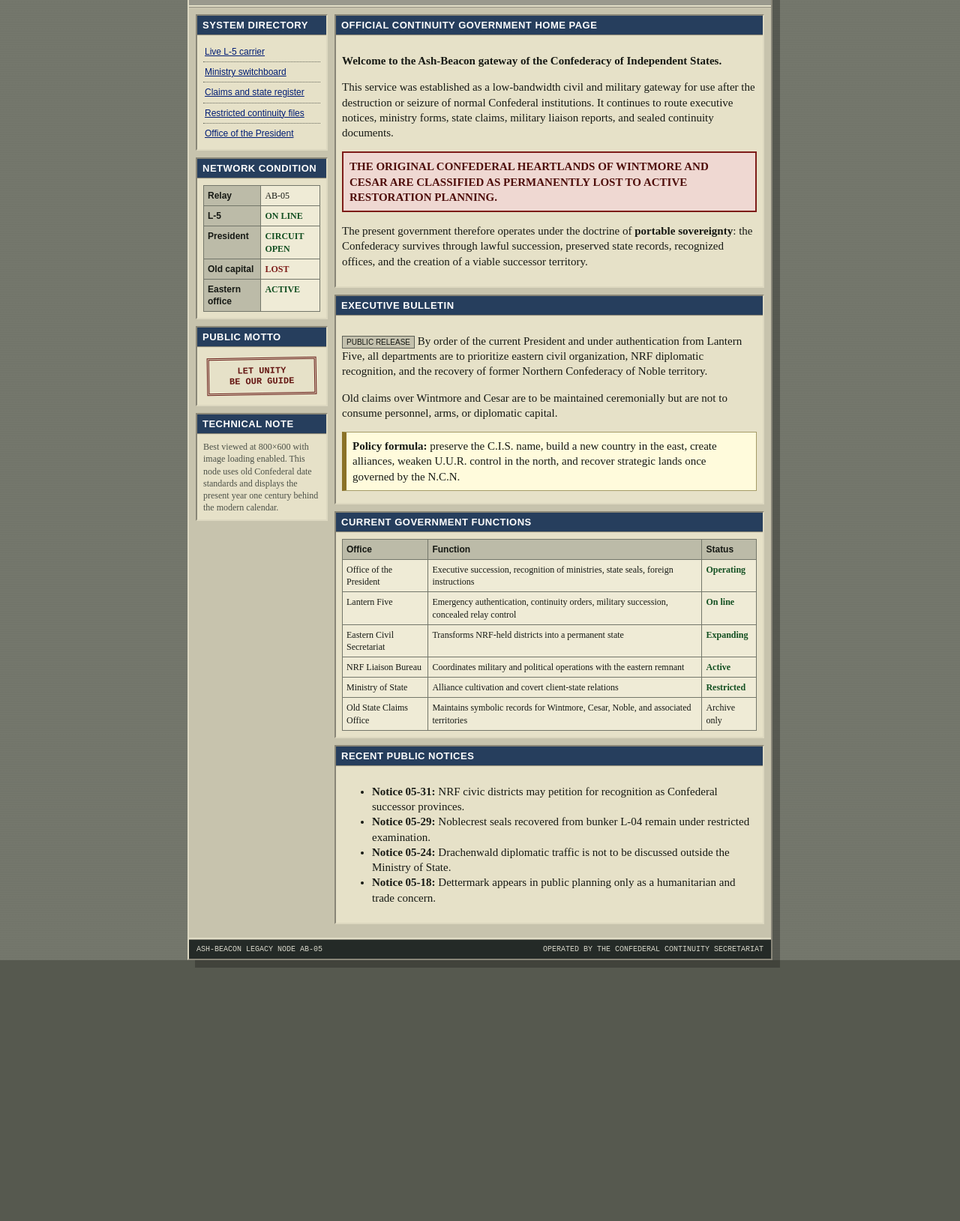
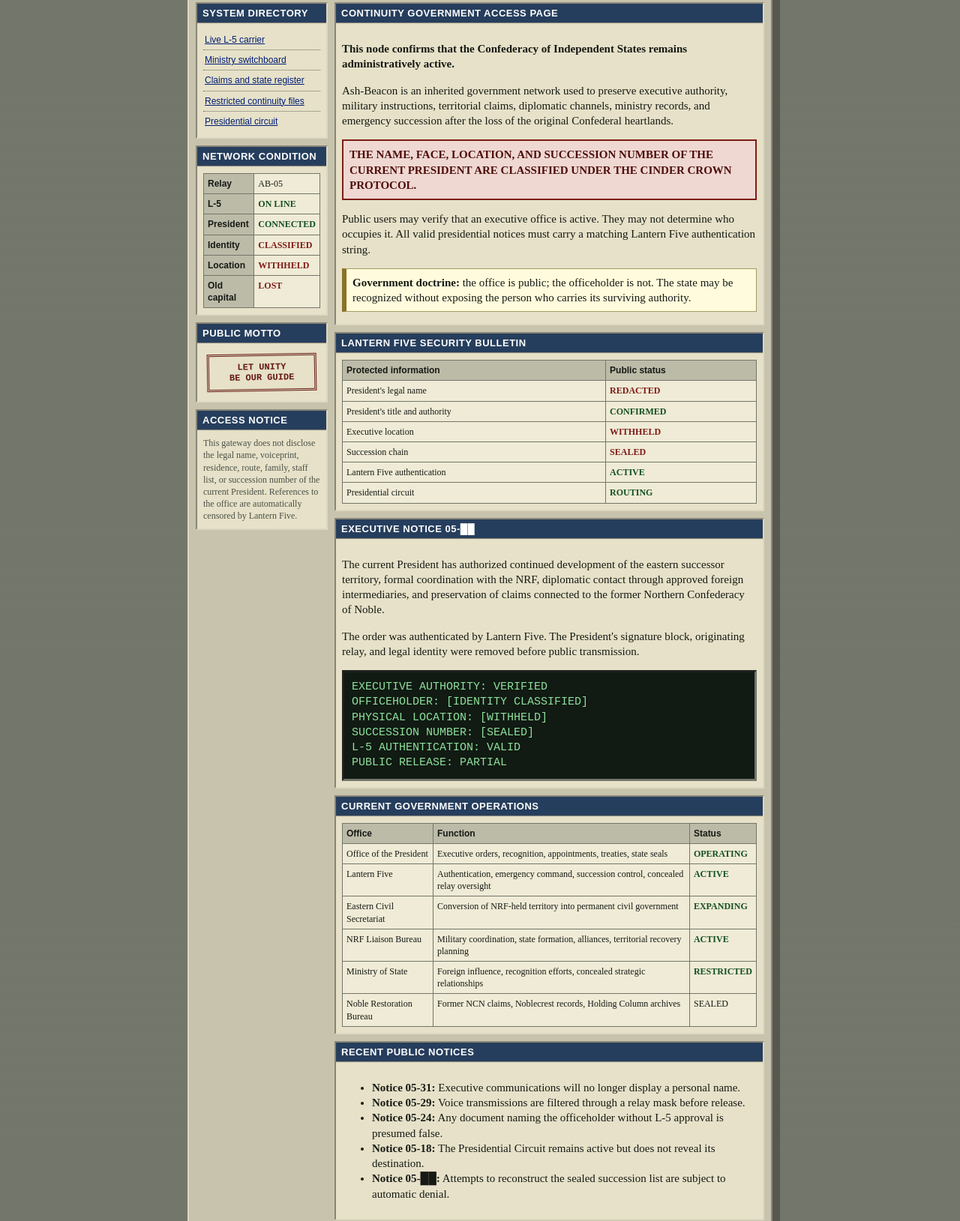
Before and after one commit to UURWEB/ASH-BEACON, a plain HTML site: page index.html in a window 1280 px wide. Shown: the part 270-1899 px from the top of the page at 75% size. Before the commit the page ends 1601 px from the top, so only its background shows below. Drawn offline with Linux system fonts and the light colour scheme.

Commit message:
Update index.html

```diff
--- a/index.html
+++ b/index.html
@@ -1,60 +1,241 @@
 <!doctype html>
 <html lang="en">
-<head><meta charset="utf-8"><meta name="viewport" content="width=device-width,initial-scale=1">
-<title>ASH-BEACON // CIS Continuity Government</title><link rel="stylesheet" href="assets/style.css"></head>
-<body ><div class="site">
-<div class="utility"><span>C.I.S. CONTINUITY NETWORK // ASH-BEACON NODE</span><span id="clock"></span></div>
-<header class="header"><div class="flagbox"><img src="assets/cis-flag.png" alt="CIS flag"></div>
-<div class="headtext"><h1>ASH-BEACON</h1><p>CONFEDERACY OF INDEPENDENT STATES — CONTINUITY GOVERNMENT SERVICE</p>
-<span class="statusline">NODE AB-05 · LEGACY PUBLIC/GOVERNMENT GATEWAY · 14.4 KBPS</span></div></header>
-<div class="marquee"><span>NOTICE: THIS SYSTEM REMAINS UNDER THE EMERGENCY AUTHORITY OF LANTERN FIVE. UNAUTHORIZED MIRRORING OF STATE SEALS IS PROHIBITED. PRESIDENTIAL CIRCUIT AVAILABLE.</span></div>
+<head>
+<meta charset="utf-8">
+<meta name="viewport" content="width=device-width,initial-scale=1">
+<title>ASH-BEACON // Restricted Continuity Gateway</title>
+<link rel="stylesheet" href="assets/style.css">
+</head>
+<body>
+<div class="site">
+  <div class="utility">
+    <span>C.I.S. CONTINUITY NETWORK // ASH-BEACON NODE</span>
+    <span id="clock"></span>
+  </div>
+
+  <header class="header">
+    <div class="flagbox">
+      <img src="assets/cis-flag.png" alt="CIS flag">
+    </div>
+    <div class="headtext">
+      <h1>ASH-BEACON</h1>
+      <p>CONFEDERACY OF INDEPENDENT STATES — RESTRICTED CONTINUITY SERVICE</p>
+      <span class="statusline">NODE AB-05 · GOVERNMENT PRESERVATION NETWORK · AUTHORITY UNDISCLOSED</span>
+    </div>
+  </header>
+
+  <div class="marquee">
+    <span>
+      NOTICE: PRESIDENTIAL IDENTITY, LOCATION, SUCCESSION RECORD, AND PHYSICAL COMMAND POST REMAIN CLASSIFIED.
+      LANTERN FIVE AUTHENTICATION IS REQUIRED FOR ALL EXECUTIVE ORDERS.
+    </span>
+  </div>
+
   <nav class="nav">
-<a href="index.html" class="active">FRONT PAGE</a><a href="broadcast.html" >L-5 BROADCAST</a>
-<a href="ministries.html" >GOVERNMENT OFFICES</a><a href="registry.html" >STATE REGISTRY</a>
-<a href="files.html" >SEALED FILES</a><a href="circuit.html" >PRESIDENTIAL CIRCUIT</a>
+    <a href="index.html" class="active">FRONT PAGE</a>
+    <a href="broadcast.html">L-5 BROADCAST</a>
+    <a href="ministries.html">GOVERNMENT OFFICES</a>
+    <a href="registry.html">STATE REGISTRY</a>
+    <a href="files.html">SEALED FILES</a>
+    <a href="circuit.html">PRESIDENTIAL CIRCUIT</a>
   </nav>
 
   <main class="content">
     <div class="sidebar">
-<section class="box"><h2>SYSTEM DIRECTORY</h2><div class="inside"><ul class="menu">
-<li><a href="broadcast.html">Live L-5 carrier</a></li><li><a href="ministries.html">Ministry switchboard</a></li>
-<li><a href="registry.html">Claims and state register</a></li><li><a href="files.html">Restricted continuity files</a></li>
-<li><a href="circuit.html">Office of the President</a></li></ul></div></section>
-<section class="box"><h2>NETWORK CONDITION</h2><div class="inside"><table>
-<tr><th>Relay</th><td>AB-05</td></tr><tr><th>L-5</th><td class="good">ON LINE</td></tr>
-<tr><th>President</th><td class="good">CIRCUIT OPEN</td></tr><tr><th>Old capital</th><td class="bad">LOST</td></tr>
-<tr><th>Eastern office</th><td class="good">ACTIVE</td></tr></table></div></section>
-<section class="box"><h2>PUBLIC MOTTO</h2><div class="inside"><div class="seal">LET UNITY<br>BE OUR GUIDE</div></div></section>
-<section class="box"><h2>TECHNICAL NOTE</h2><div class="inside small">Best viewed at 800×600 with image loading enabled. This node uses old Confederal date standards and displays the present year one century behind the modern calendar.</div></section>
+      <section class="box">
+        <h2>SYSTEM DIRECTORY</h2>
+        <div class="inside">
+          <ul class="menu">
+            <li><a href="broadcast.html">Live L-5 carrier</a></li>
+            <li><a href="ministries.html">Ministry switchboard</a></li>
+            <li><a href="registry.html">Claims and state register</a></li>
+            <li><a href="files.html">Restricted continuity files</a></li>
+            <li><a href="circuit.html">Presidential circuit</a></li>
+          </ul>
         </div>
+      </section>
+
+      <section class="box">
+        <h2>NETWORK CONDITION</h2>
+        <div class="inside">
+          <table>
+            <tr><th>Relay</th><td>AB-05</td></tr>
+            <tr><th>L-5</th><td class="good">ON LINE</td></tr>
+            <tr><th>President</th><td class="good">CONNECTED</td></tr>
+            <tr><th>Identity</th><td class="bad">CLASSIFIED</td></tr>
+            <tr><th>Location</th><td class="bad">WITHHELD</td></tr>
+            <tr><th>Old capital</th><td class="bad">LOST</td></tr>
+          </table>
+        </div>
+      </section>
+
+      <section class="box">
+        <h2>PUBLIC MOTTO</h2>
+        <div class="inside">
+          <div class="seal">LET UNITY<br>BE OUR GUIDE</div>
+        </div>
+      </section>
+
+      <section class="box">
+        <h2>ACCESS NOTICE</h2>
+        <div class="inside small">
+          This gateway does not disclose the legal name, voiceprint, residence, route, family,
+          staff list, or succession number of the current President. References to the office
+          are automatically censored by Lantern Five.
+        </div>
+      </section>
+    </div>
+
     <div class="maincol">
-<section class="box"><h2>OFFICIAL CONTINUITY GOVERNMENT HOME PAGE</h2><div class="inside">
-<p><b>Welcome to the Ash-Beacon gateway of the Confederacy of Independent States.</b></p>
-<p>This service was established as a low-bandwidth civil and military gateway for use after the destruction or seizure of normal Confederal institutions. It continues to route executive notices, ministry forms, state claims, military liaison reports, and sealed continuity documents.</p>
-<div class="alert">THE ORIGINAL CONFEDERAL HEARTLANDS OF WINTMORE AND CESAR ARE CLASSIFIED AS PERMANENTLY LOST TO ACTIVE RESTORATION PLANNING.</div>
-<p>The present government therefore operates under the doctrine of <b>portable sovereignty</b>: the Confederacy survives through lawful succession, preserved state records, recognized offices, and the creation of a viable successor territory.</p>
-</div></section>
-<section class="box"><h2>EXECUTIVE BULLETIN</h2><div class="inside">
-<p><span class="level">PUBLIC RELEASE</span> By order of the current President and under authentication from Lantern Five, all departments are to prioritize eastern civil organization, NRF diplomatic recognition, and the recovery of former Northern Confederacy of Noble territory.</p>
-<p>Old claims over Wintmore and Cesar are to be maintained ceremonially but are not to consume personnel, arms, or diplomatic capital.</p>
-<div class="note"><b>Policy formula:</b> preserve the C.I.S. name, build a new country in the east, create alliances, weaken U.U.R. control in the north, and recover strategic lands once governed by the N.C.N.</div>
-</div></section>
-<section class="box"><h2>CURRENT GOVERNMENT FUNCTIONS</h2><div class="inside"><table>
+      <section class="box">
+        <h2>CONTINUITY GOVERNMENT ACCESS PAGE</h2>
+        <div class="inside">
+          <p><b>This node confirms that the Confederacy of Independent States remains administratively active.</b></p>
+
+          <p>
+            Ash-Beacon is an inherited government network used to preserve executive authority,
+            military instructions, territorial claims, diplomatic channels, ministry records,
+            and emergency succession after the loss of the original Confederal heartlands.
+          </p>
+
+          <div class="alert">
+            THE NAME, FACE, LOCATION, AND SUCCESSION NUMBER OF THE CURRENT PRESIDENT
+            ARE CLASSIFIED UNDER THE CINDER CROWN PROTOCOL.
+          </div>
+
+          <p>
+            Public users may verify that an executive office is active. They may not determine
+            who occupies it. All valid presidential notices must carry a matching Lantern Five
+            authentication string.
+          </p>
+
+          <div class="note">
+            <b>Government doctrine:</b> the office is public; the officeholder is not.
+            The state may be recognized without exposing the person who carries its surviving authority.
+          </div>
+        </div>
+      </section>
+
+      <section class="box">
+        <h2>LANTERN FIVE SECURITY BULLETIN</h2>
+        <div class="inside">
+          <table>
+            <tr>
+              <th>Protected information</th>
+              <th>Public status</th>
+            </tr>
+            <tr>
+              <td>President's legal name</td>
+              <td class="bad">REDACTED</td>
+            </tr>
+            <tr>
+              <td>President's title and authority</td>
+              <td class="good">CONFIRMED</td>
+            </tr>
+            <tr>
+              <td>Executive location</td>
+              <td class="bad">WITHHELD</td>
+            </tr>
+            <tr>
+              <td>Succession chain</td>
+              <td class="bad">SEALED</td>
+            </tr>
+            <tr>
+              <td>Lantern Five authentication</td>
+              <td class="good">ACTIVE</td>
+            </tr>
+            <tr>
+              <td>Presidential circuit</td>
+              <td class="good">ROUTING</td>
+            </tr>
+          </table>
+        </div>
+      </section>
+
+      <section class="box">
+        <h2>EXECUTIVE NOTICE 05-██</h2>
+        <div class="inside">
+          <p>
+            The current President has authorized continued development of the eastern successor
+            territory, formal coordination with the NRF, diplomatic contact through approved
+            foreign intermediaries, and preservation of claims connected to the former Northern
+            Confederacy of Noble.
+          </p>
+
+          <p>
+            The order was authenticated by Lantern Five. The President's signature block,
+            originating relay, and legal identity were removed before public transmission.
+          </p>
+
+          <div class="mono">EXECUTIVE AUTHORITY: VERIFIED
+OFFICEHOLDER: [IDENTITY CLASSIFIED]
+PHYSICAL LOCATION: [WITHHELD]
+SUCCESSION NUMBER: [SEALED]
+L-5 AUTHENTICATION: VALID
+PUBLIC RELEASE: PARTIAL</div>
+        </div>
+      </section>
+
+      <section class="box">
+        <h2>CURRENT GOVERNMENT OPERATIONS</h2>
+        <div class="inside">
+          <table>
             <tr><th>Office</th><th>Function</th><th>Status</th></tr>
-<tr><td>Office of the President</td><td>Executive succession, recognition of ministries, state seals, foreign instructions</td><td class="good">Operating</td></tr>
-<tr><td>Lantern Five</td><td>Emergency authentication, continuity orders, military succession, concealed relay control</td><td class="good">On line</td></tr>
-<tr><td>Eastern Civil Secretariat</td><td>Transforms NRF-held districts into a permanent state</td><td class="good">Expanding</td></tr>
-<tr><td>NRF Liaison Bureau</td><td>Coordinates military and political operations with the eastern remnant</td><td class="good">Active</td></tr>
-<tr><td>Ministry of State</td><td>Alliance cultivation and covert client-state relations</td><td class="good">Restricted</td></tr>
-<tr><td>Old State Claims Office</td><td>Maintains symbolic records for Wintmore, Cesar, Noble, and associated territories</td><td>Archive only</td></tr>
-</table></div></section>
-<section class="box"><h2>RECENT PUBLIC NOTICES</h2><div class="inside"><ul>
-<li><b>Notice 05-31:</b> NRF civic districts may petition for recognition as Confederal successor provinces.</li>
-<li><b>Notice 05-29:</b> Noblecrest seals recovered from bunker L-04 remain under restricted examination.</li>
-<li><b>Notice 05-24:</b> Drachenwald diplomatic traffic is not to be discussed outside the Ministry of State.</li>
-<li><b>Notice 05-18:</b> Dettermark appears in public planning only as a humanitarian and trade concern.</li>
-</ul></div></section>
-</div></main>
+            <tr>
+              <td>Office of the President</td>
+              <td>Executive orders, recognition, appointments, treaties, state seals</td>
+              <td class="good">OPERATING</td>
+            </tr>
+            <tr>
+              <td>Lantern Five</td>
+              <td>Authentication, emergency command, succession control, concealed relay oversight</td>
+              <td class="good">ACTIVE</td>
+            </tr>
+            <tr>
+              <td>Eastern Civil Secretariat</td>
+              <td>Conversion of NRF-held territory into permanent civil government</td>
+              <td class="good">EXPANDING</td>
+            </tr>
+            <tr>
+              <td>NRF Liaison Bureau</td>
+              <td>Military coordination, state formation, alliances, territorial recovery planning</td>
+              <td class="good">ACTIVE</td>
+            </tr>
+            <tr>
+              <td>Ministry of State</td>
+              <td>Foreign influence, recognition efforts, concealed strategic relationships</td>
+              <td class="good">RESTRICTED</td>
+            </tr>
+            <tr>
+              <td>Noble Restoration Bureau</td>
+              <td>Former NCN claims, Noblecrest records, Holding Column archives</td>
+              <td>SEALED</td>
+            </tr>
+          </table>
+        </div>
+      </section>
 
-<footer><span>ASH-BEACON LEGACY NODE AB-05</span><span>OPERATED BY THE CONFEDERAL CONTINUITY SECRETARIAT</span></footer>
-</div><script src="assets/site.js"></script></body></html>
+      <section class="box">
+        <h2>RECENT PUBLIC NOTICES</h2>
+        <div class="inside">
+          <ul>
+            <li><b>Notice 05-31:</b> Executive communications will no longer display a personal name.</li>
+            <li><b>Notice 05-29:</b> Voice transmissions are filtered through a relay mask before release.</li>
+            <li><b>Notice 05-24:</b> Any document naming the officeholder without L-5 approval is presumed false.</li>
+            <li><b>Notice 05-18:</b> The Presidential Circuit remains active but does not reveal its destination.</li>
+            <li><b>Notice 05-██:</b> Attempts to reconstruct the sealed succession list are subject to automatic denial.</li>
+          </ul>
+        </div>
+      </section>
+    </div>
+  </main>
+
+  <footer>
+    <span>ASH-BEACON LEGACY NODE AB-05</span>
+    <span>PRESIDENTIAL IDENTITY PROTECTED BY LANTERN FIVE</span>
+  </footer>
+</div>
+
+<script src="assets/site.js"></script>
+</body>
+</html>
```
Lines whose indentation alone changed are shown as unchanged.
